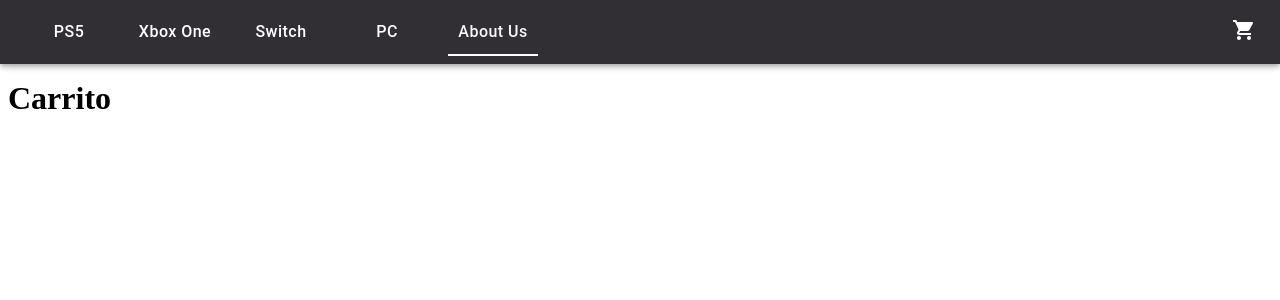
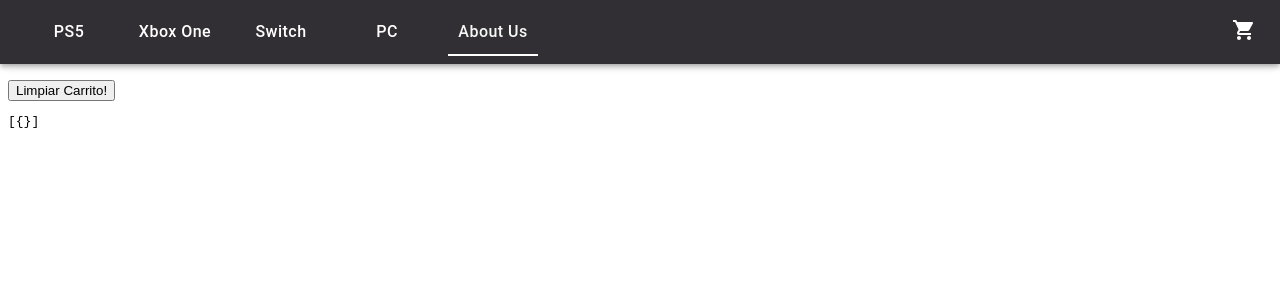
Before and after one commit to archundiah/level-up, a React (Create React App) app: page /cart in a window 1280 px wide. Shown: the top 300 px of the page. Built offline with nearby package versions, Linux system fonts and the light colour scheme.

Commit message:
Added CartContext, and logic avoiding duplicates.

```diff
--- a/src/components/Cart.jsx
+++ b/src/components/Cart.jsx
@@ -1,4 +1,17 @@
+import { useCart } from './../context/CartContext'
+
 const Cart = () => {
-  return <h1>Carrito</h1>
+  const { cart, clearCart } = useCart()
+
+  return (
+    <>
+      <button onClick={clearCart}>Limpiar Carrito!</button>
+      <pre>
+        {cart.length === 0
+          ? 'Tu carrito está vacio! Agrega juegos a tu carrito!'
+          : JSON.stringify(cart)}
+      </pre>
+    </>
+  )
 }
 export default Cart
--- a/src/components/ItemDetail.jsx
+++ b/src/components/ItemDetail.jsx
@@ -4,8 +4,13 @@ import Box from '@mui/material/Box'
 import Button from '@mui/material/Button'
 import Typography from '@mui/material/Box'
 
+import { useSnackbar } from '../context/SnackbarContext'
+import { useCart } from '../context/CartContext'
+
 const ItemDetail = ({ game }) => {
   const navigate = useNavigate()
+  const { showSnackbar } = useSnackbar()
+  const { addToCart, cart } = useCart()
   return (
     <Box sx={{ marginTop: '6rem' }}>
       <Typography variant='body2' paddingBottom={15}>
@@ -32,6 +37,18 @@ const ItemDetail = ({ game }) => {
           <Button
             type='submit'
             variant='contained'
+            color='primary'
+            sx={{ width: '30%', margin: '1rem' }}
+            onClick={() => {
+              addToCart(game)
+              showSnackbar('Added to cart', 'success')
+            }}
+          >
+            Comprar
+          </Button>
+          <Button
+            type='submit'
+            variant='contained'
             color='secondary'
             sx={{ width: '30%', margin: '1rem' }}
             onClick={() => {
--- /dev/null
+++ b/src/context/CartContext.jsx
@@ -0,0 +1,48 @@
+import { createContext, useContext, useState } from 'react'
+
+const CartContext = createContext({
+  cart: [{}],
+  addToCart: () => {},
+  removeFromCart: () => {},
+  isInCart: () => {},
+  clearCart: () => {},
+})
+
+export function useCart() {
+  return useContext(CartContext)
+}
+
+export function CartContextProvider({ children }) {
+  const [cart, setCart] = useState([{}])
+
+  const addToCart = (game) => {
+    if (isInCart(game)) {
+      const newCart = cart.map((item) =>
+        item.title === game.title
+          ? { title: game.title, quantity: ++item.quantity }
+          : { title: item.title, quantity: item.quantity }
+      )
+      setCart(newCart)
+      return
+    }
+    setCart([...cart, { title: game.title, quantity: 1 }])
+  }
+
+  const removeFromCart = (game) => {
+    setCart(cart.filter((item) => item.id !== game.title))
+  }
+
+  const isInCart = (game) => {
+    return cart.some((item) => item.title === game.title)
+  }
+
+  const clearCart = () => {
+    setCart([])
+  }
+
+  return (
+    <CartContext.Provider value={{ cart, addToCart, clearCart }}>
+      {children}
+    </CartContext.Provider>
+  )
+}
--- /dev/null
+++ b/src/context/SnackbarContext.jsx
@@ -0,0 +1,57 @@
+import { Alert, Slide, Snackbar } from '@mui/material'
+import { createContext, useContext, useMemo, useState } from 'react'
+
+const SnackbarContext = createContext()
+
+export function useSnackbar() {
+  return useContext(SnackbarContext)
+}
+
+function TransitionUp(props) {
+  return <Slide {...props} direction='up' />
+}
+
+export function SnackbarContextProvider({ children }) {
+  const [open, setOpen] = useState(false)
+  const [message, setMessage] = useState('')
+  const [severity, setSeverity] = useState('success')
+
+  // eslint-disable-next-line react-hooks/exhaustive-deps
+  const showSnackbar = (message, severity) => {
+    setMessage(message)
+    setSeverity(severity)
+    setOpen(true)
+  }
+
+  const handleClose = (reason) => {
+    if (reason === 'clickaway') {
+      return
+    }
+
+    setOpen(false)
+  }
+
+  const value = useMemo(
+    () => ({
+      showSnackbar,
+    }),
+    [showSnackbar]
+  )
+
+  return (
+    <SnackbarContext.Provider value={value}>
+      {children}
+      <Snackbar
+        autoHideDuration={5000}
+        anchorOrigin={{ vertical: 'bottom', horizontal: 'center' }}
+        open={open}
+        TransitionComponent={TransitionUp}
+        onClose={handleClose}
+      >
+        <Alert onClose={handleClose} severity={severity} elevation={2}>
+          {message}
+        </Alert>
+      </Snackbar>
+    </SnackbarContext.Provider>
+  )
+}
```
Also changed, not shown: src/App.js (+8 -1 lines).
